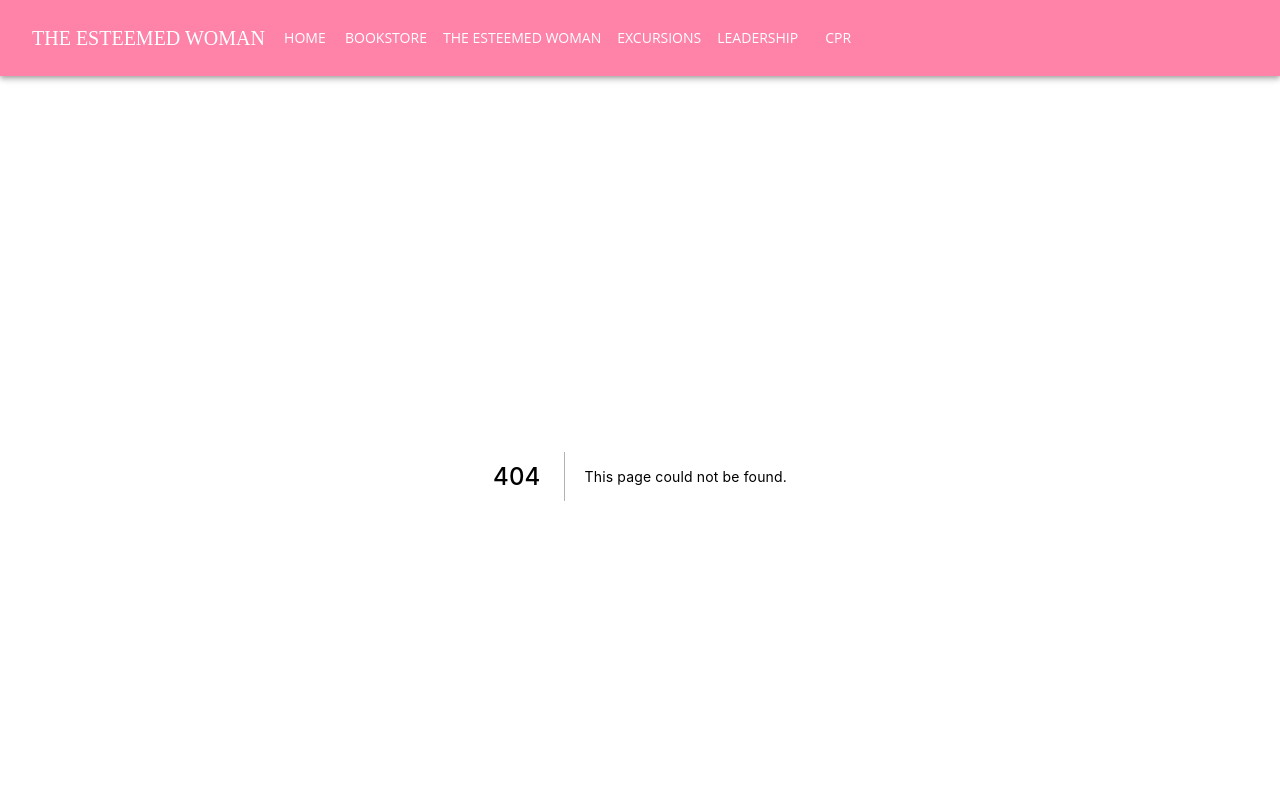
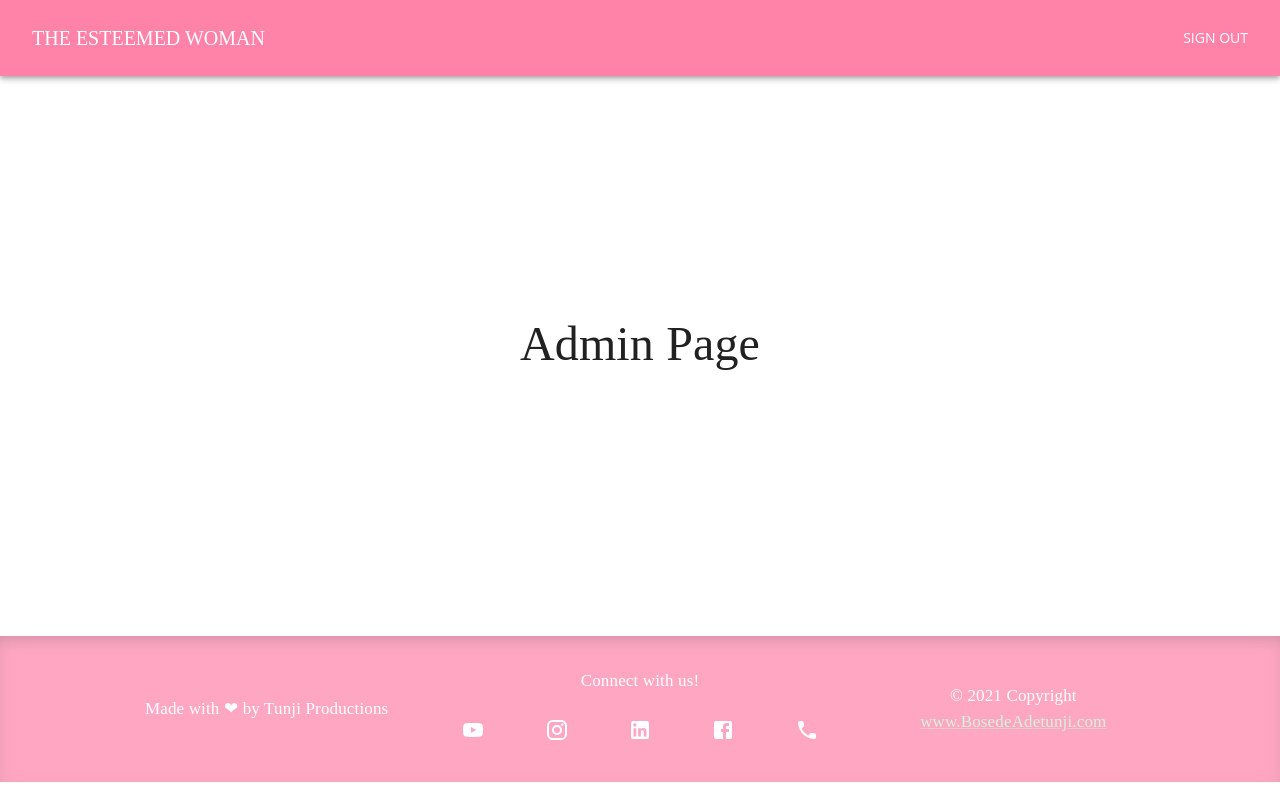
Before and after one commit to Guysnacho/besteemed, a Next.js app: page /admin in a window 1280 px wide. Before the commit this address had no page. Shown: the top 800 px of the page. Built offline with nearby package versions, Linux system fonts and the light colour scheme.

Commit message:
Add admin skelly

```diff
--- a/Components/Navbar.tsx
+++ b/Components/Navbar.tsx
@@ -19,10 +19,6 @@ import {
 import { useRouter } from "next/router";
 import React, { useEffect } from "react";
 
-interface Props {
-  children: React.ReactElement;
-}
-
 /**
  * @function Navbar
  * @remarks Setting type for pages with a layout
@@ -38,7 +34,14 @@ const Navbar = () => {
     "Leadership",
     "CPR",
   ];
-  const links = ["/", "/bookstore", "/esteemed", "/excursions", "/leadership", "/cpr"];
+  const links = [
+    "/",
+    "/bookstore",
+    "/esteemed",
+    "/excursions",
+    "/leadership",
+    "/cpr",
+  ];
 
   //Media query to check if we're below md viewport width
   const theme = useTheme();
@@ -137,7 +140,11 @@ const Navbar = () => {
             </AppBar>
           </Grid>
         ) : (
-          <Grid item xs={12}>
+          <Grid
+            item
+            xs={12}
+            sx={{ flexGrow: router.pathname === "/admin" ? 1 : undefined }}
+          >
             <AppBar position="static">
               <Container maxWidth="xl">
                 <Toolbar disableGutters>
@@ -153,20 +160,39 @@ const Navbar = () => {
                     </Typography>
                   </Button>
                   <Box
-                    sx={{ flexGrow: 1, display: { xs: "none", md: "flex" } }}
+                    sx={{
+                      flexGrow: 1,
+                      display: { xs: "none", md: "flex" },
+                      flexDirection:
+                        router.pathname === "/admin"
+                          ? "row-reverse"
+                          : undefined,
+                    }}
                   >
-                    {pages.map((page) => (
+                    {router.pathname === "/admin" ? (
                       <Button
-                        key={page}
                         onClick={() => {
-                          router.push(links[pages.indexOf(page)]);
+                          router.push("/");
                           handleCloseNavMenu();
                         }}
                         sx={{ my: 2, color: "white", display: "block" }}
                       >
-                        {page}
+                        Sign Out
                       </Button>
-                    ))}
+                    ) : (
+                      pages.map((page) => (
+                        <Button
+                          key={page}
+                          onClick={() => {
+                            router.push(links[pages.indexOf(page)]);
+                            handleCloseNavMenu();
+                          }}
+                          sx={{ my: 2, color: "white", display: "block" }}
+                        >
+                          {page}
+                        </Button>
+                      ))
+                    )}
                   </Box>
                 </Toolbar>
               </Container>
--- /dev/null
+++ b/pages/admin.tsx
@@ -0,0 +1,20 @@
+import { Grid, Typography } from "@mui/material";
+import { NextPage } from "next";
+
+/**
+ * @fileoverview Admin page
+ * @returns {NextPage} - A Nextjs Page
+ */
+const Admin: NextPage = () => {
+  return (
+    <Grid container>
+      <Grid item xs={12} my="30vh">
+        <Typography variant="h3" my="auto" textAlign="center">
+          Admin Page
+        </Typography>
+      </Grid>
+    </Grid>
+  );
+};
+
+export default Admin;
```
